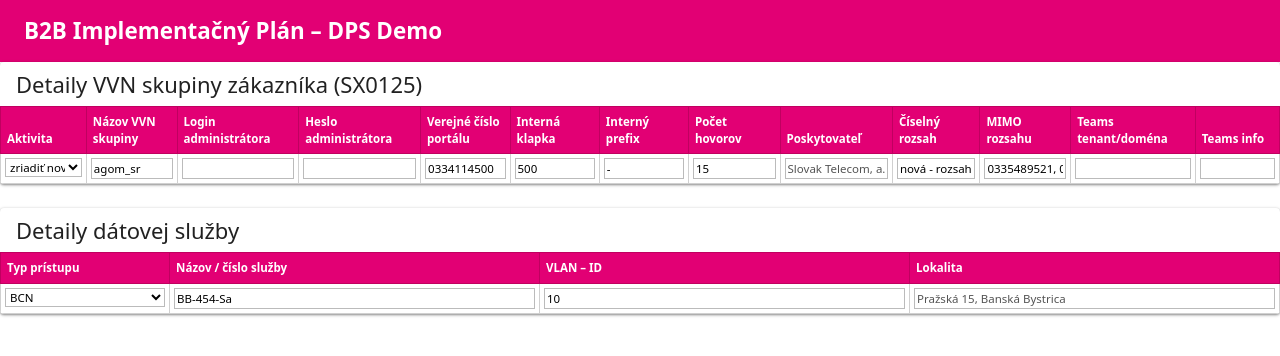
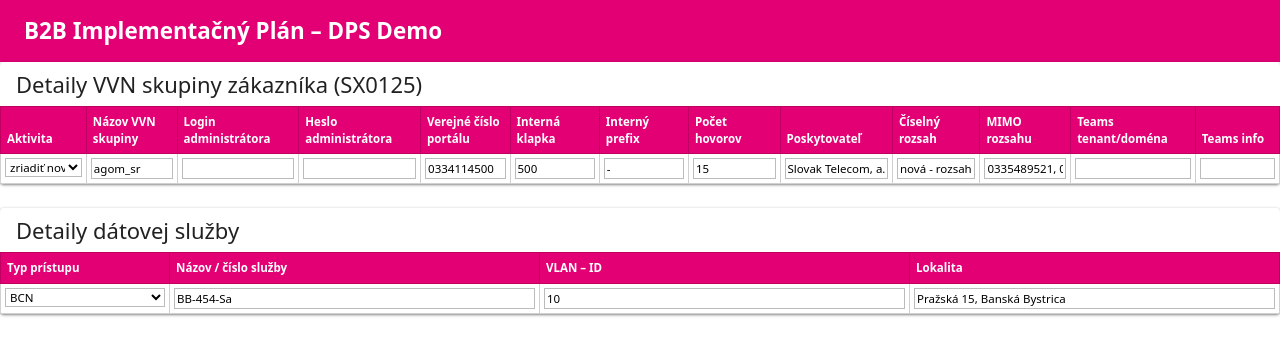
Before and after one commit to gajdosp81/vvn-dps-demo, a Vue app: page / in a window 1280 px wide. Shown: the top 356 px of the page. Built offline with nearby package versions, Linux system fonts and the light colour scheme.

Commit message:
sections

```diff
--- a/src/components/sections/DataServiceSection.vue
+++ b/src/components/sections/DataServiceSection.vue
@@ -27,7 +27,7 @@
             </td>
             <td><input value="BB-454-Sa" /></td>
             <td><input value="10" /></td>
-            <td><input value="Pražská 15, Banská Bystrica" disabled /></td>
+            <td><input value="Pražská 15, Banská Bystrica"/></td>
           </tr>
         </tbody>
       </table>
--- a/src/components/sections/VvnGroupSection.vue
+++ b/src/components/sections/VvnGroupSection.vue
@@ -40,7 +40,7 @@
             <td><input value="500" /></td>
             <td><input value="-" /></td>
             <td><input type="number" value="15" /></td>
-            <td><input value="Slovak Telecom, a.s" disabled /></td>
+            <td><input value="Slovak Telecom, a.s"/></td>
             <td><input value="nová - rozsah 100" /></td>
             <td><input value="0335489521, 0335895122" /></td>
             <td><input /></td>
```
